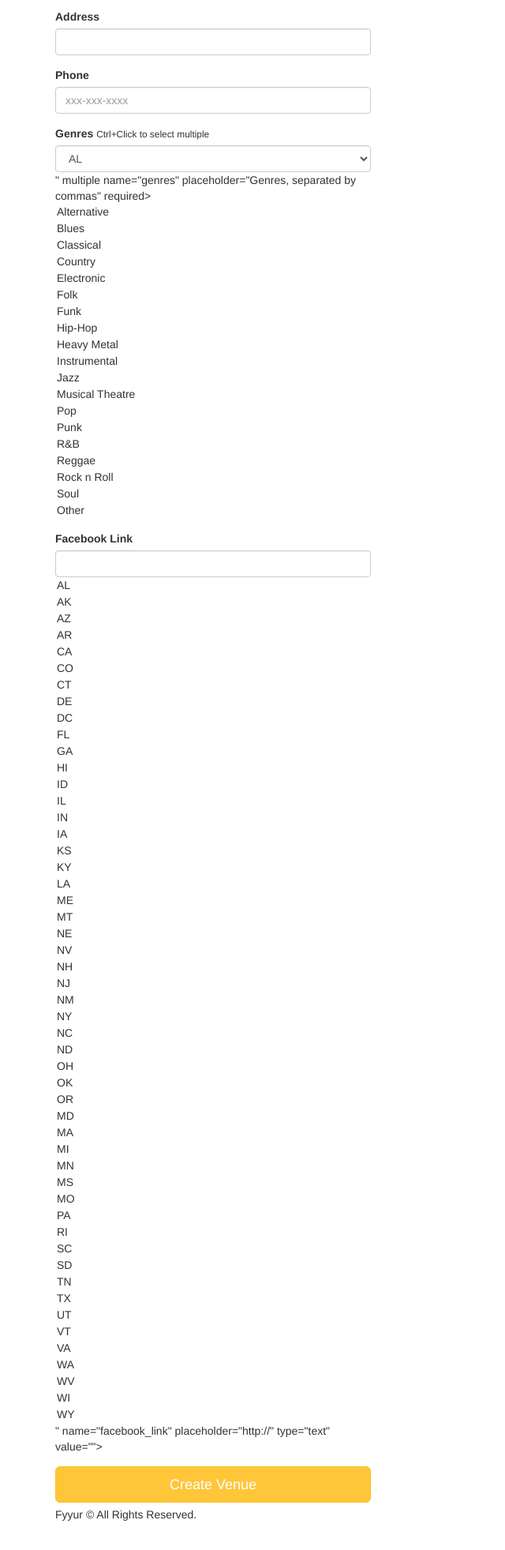
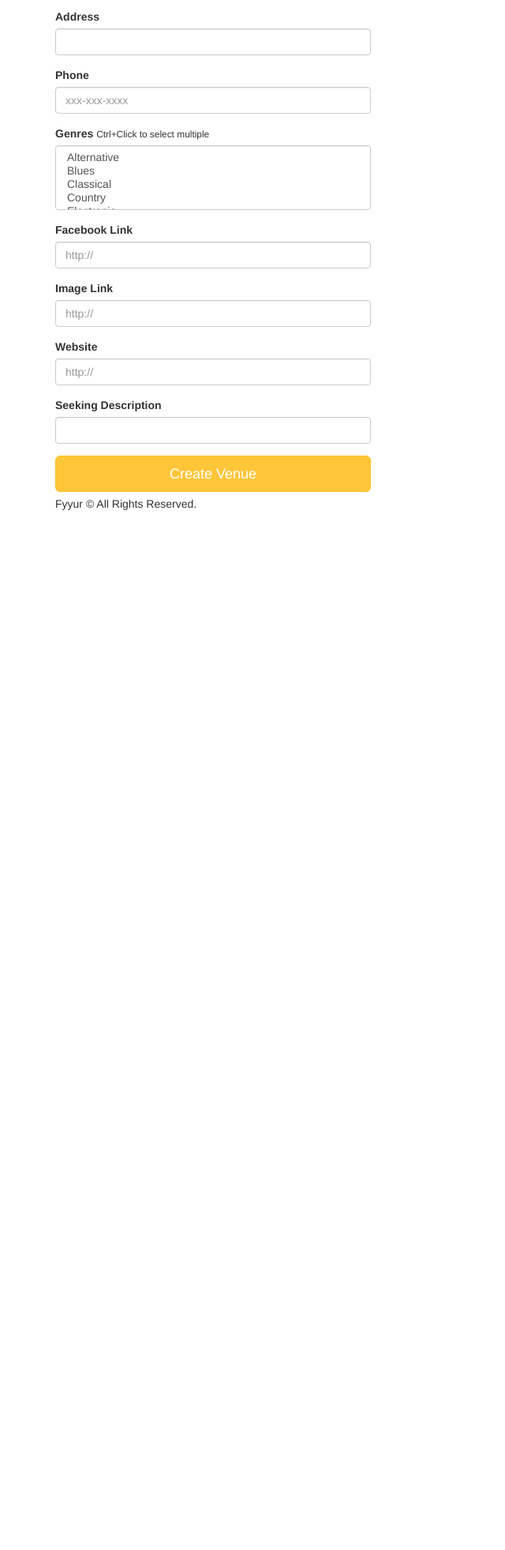
Before and after one commit to Jatin-8898/ud-fyyur-musical-website, a Flask app: page /venues/create in a window 1280 px wide. Shown: the part 273-2236 px from the top of the page at 79% size, without its empty margins (0-640 px from the left). After the commit the page ends 919 px from the top, so only its background shows below. Run offline with Flask 2, Linux system fonts and the light colour scheme; some libraries are stand-ins or nearby versions.

Commit message:
Added Appriopate fields in the form

```diff
--- a/forms.py
+++ b/forms.py
@@ -1,6 +1,6 @@
 from datetime import datetime
 from flask_wtf import Form
-from wtforms import StringField, SelectField, SelectMultipleField, DateTimeField
+from wtforms import StringField, SelectField, SelectMultipleField, DateTimeField, BooleanField
 from wtforms.validators import DataRequired, AnyOf, URL
 
 class ShowForm(Form):
@@ -116,6 +116,15 @@
     facebook_link = StringField(
         'facebook_link', validators=[URL()]
     )
+    website = StringField(
+        'website', validators=[URL()]
+    )
+    seeking_talent = BooleanField(
+        False
+    )
+    seeking_description = StringField(
+        'seeking_description'
+    )
 
 class ArtistForm(Form):
     name = StringField(
--- a/templates/forms/new_venue.html
+++ b/templates/forms/new_venue.html
@@ -30,12 +30,29 @@
       <div class="form-group">
         <label for="genres">Genres</label>
         <small>Ctrl+Click to select multiple</small>
-        {{ form.genres(class_ = 'form-control', placeholder='Genres, separated by commas', id=form.state, autofocus = true) }}
+        {{ form.genres(class_ = 'form-control', placeholder='Genres, separated by commas', autofocus = true) }}
       </div>
       <div class="form-group">
-          <label for="genres">Facebook Link</label>
-          {{ form.facebook_link(class_ = 'form-control', placeholder='http://', id=form.state, autofocus = true) }}
-        </div>
+        <label for="genres">Facebook Link</label>
+        {{ form.facebook_link(class_ = 'form-control', placeholder='http://', autofocus = true) }}
+      </div>
+      <div class="form-group">
+        <label for="image_link">Image Link</label>
+        {{ form.image_link(class_ = 'form-control', placeholder='http://', autofocus = true) }}
+      </div>
+      <div class="form-group">
+        <label for="website">Website</label>
+        {{ form.website(class_ = 'form-control', placeholder='http://', autofocus = true) }}
+      </div>
+      <div class="form-group">
+        <label for="seeking_description">Seeking Description</label>
+        {{ form.seeking_description(class_ = 'form-control', placeholder=' ',  autofocus = true) }}
+      </div>
+      <!-- Since we r as inserting by default as false
+      <div class="form-group">
+        <label for="seeking_talent">Seeking Talent</label>
+        {{ form.seeking_talent(class_ = 'form-control', placeholder=' ',  autofocus = true) }}
+      </div>  -->
       <input type="submit" value="Create Venue" class="btn btn-primary btn-lg btn-block">
     </form>
   </div>
```
